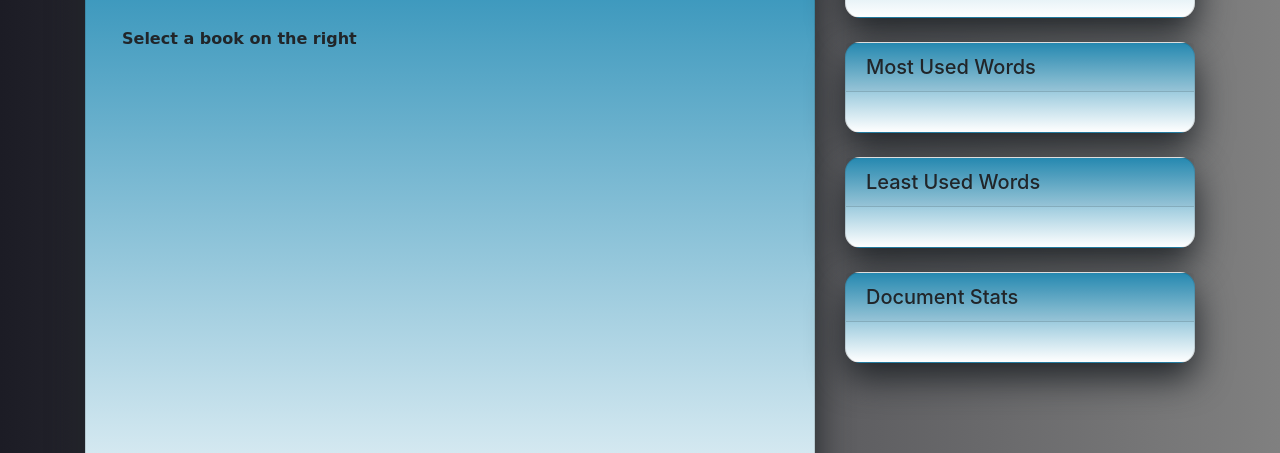
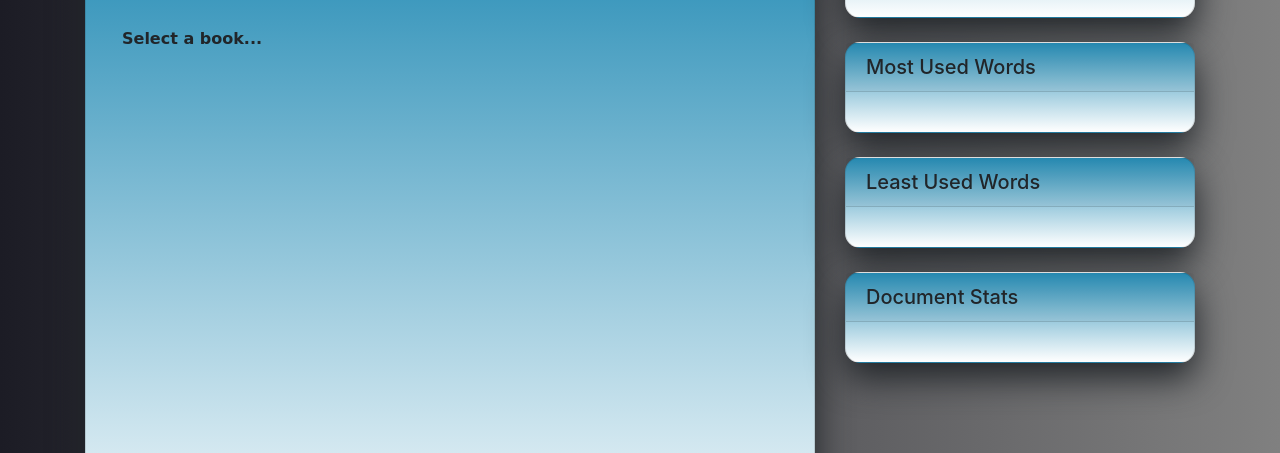
Before and after one commit to trip0le/Notary, a plain HTML site: page index.html in a window 1280 px wide. Shown: the part 347-800 px from the top of the page. Drawn offline with nearby package versions, Linux system fonts and the light colour scheme; a web font is replaced by a local one.

Commit message:
Update index.html

```diff
--- a/index.html
+++ b/index.html
@@ -25,7 +25,7 @@
                     <h2 class="card-header" id="fileName">Book Title</h2>
                     <div class="card-body">
                         <div class="displayBox scroll-box" id="fileContent">
-                            Select a book on the right
+                            Select a book...
                         </div>
                     </div>
                     <!-- <div class="card-footer text-muted d-flex justify-content-center">
```
